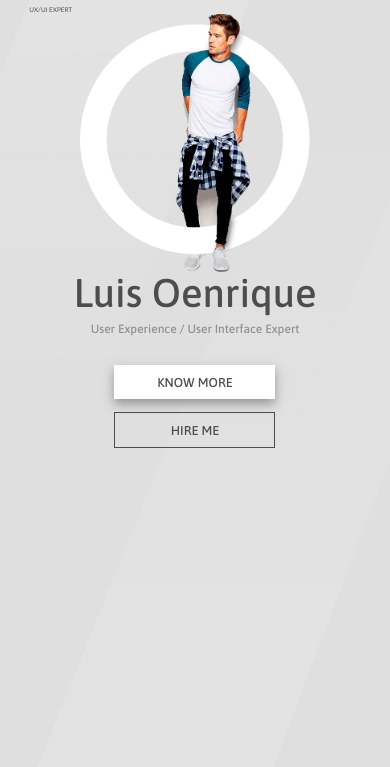
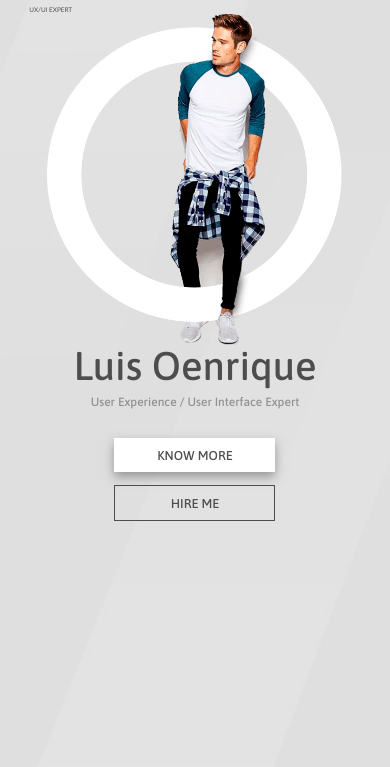
Before and after one commit to nahapet-github/luis, a plain HTML site: page index.html in a window 390 px wide. Shown: the part 77-844 px from the top of the page. Drawn offline with nearby package versions, Linux system fonts and the light colour scheme; files that its build step writes are made by us from their sources.

Commit message:
index.html col-10

```diff
--- a/index.html
+++ b/index.html
@@ -93,7 +93,7 @@
               </div>
               <div class="col-12 col-sm order-1 order-sm-2">
                 <div class="row">
-                  <div class="col-8 offset-2 col-sm-12 offset-sm-0">
+                  <div class="col-10 offset-1 col-sm-12 offset-sm-0">
                     <picture class="content__picture">
                       <img
                         class="content__picture-image"
```
